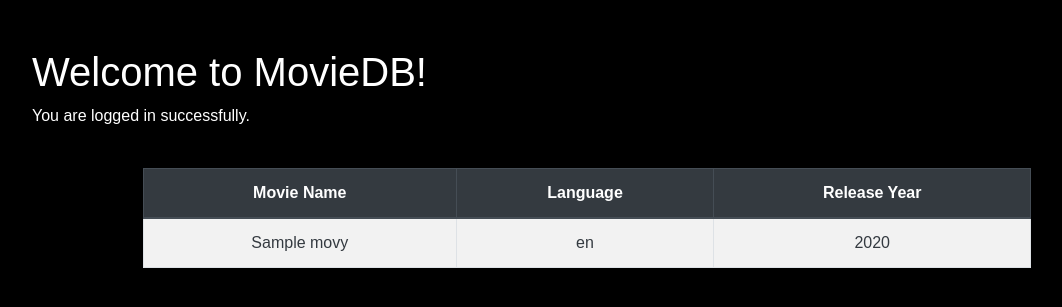
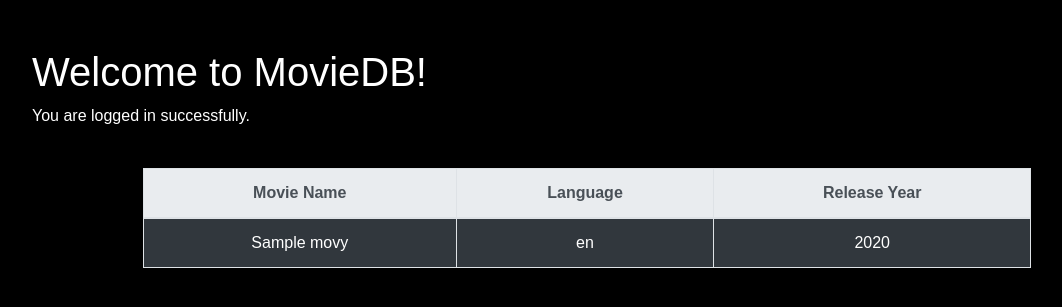
Before and after one commit to HrickRomit/Movie_Streaming_app, a PHP site: page /index.php in a window 1280 px wide. Shown: the part 112-419 px from the top of the page, without its empty margins (53-1115 px from the left). Run offline with PHP 8.4, Linux system fonts and the light colour scheme; the visitor is signed in with stand-in values (Sample User, id 1); tables that the repository leaves empty or names only in its code hold one stand-in row (values such as "Sample post").

Commit message:
Update index.php

```diff
--- a/pages/index.php
+++ b/pages/index.php
@@ -29,8 +29,8 @@ if ($result->num_rows > 0) {
     // Start Bootstrap-styled table, with padding/margin for spacing
 
     echo '<div class="container" style="margin-top:40px;">';
-    echo '<table class="table table-bordered table-striped bg-white text-dark" style="margin:auto; width:80%;">';
-    echo '<thead class="thead-dark"><tr>
+    echo '<table class="table table-bordered table-striped bg-dark text-white" style="margin:auto; width:80%;">';
+    echo '<thead class="thead-light"><tr>
             <th style="text-align:center;">Movie Name</th>
             <th style="text-align:center;">Language</th>
             <th style="text-align:center;">Release Year</th>
```
